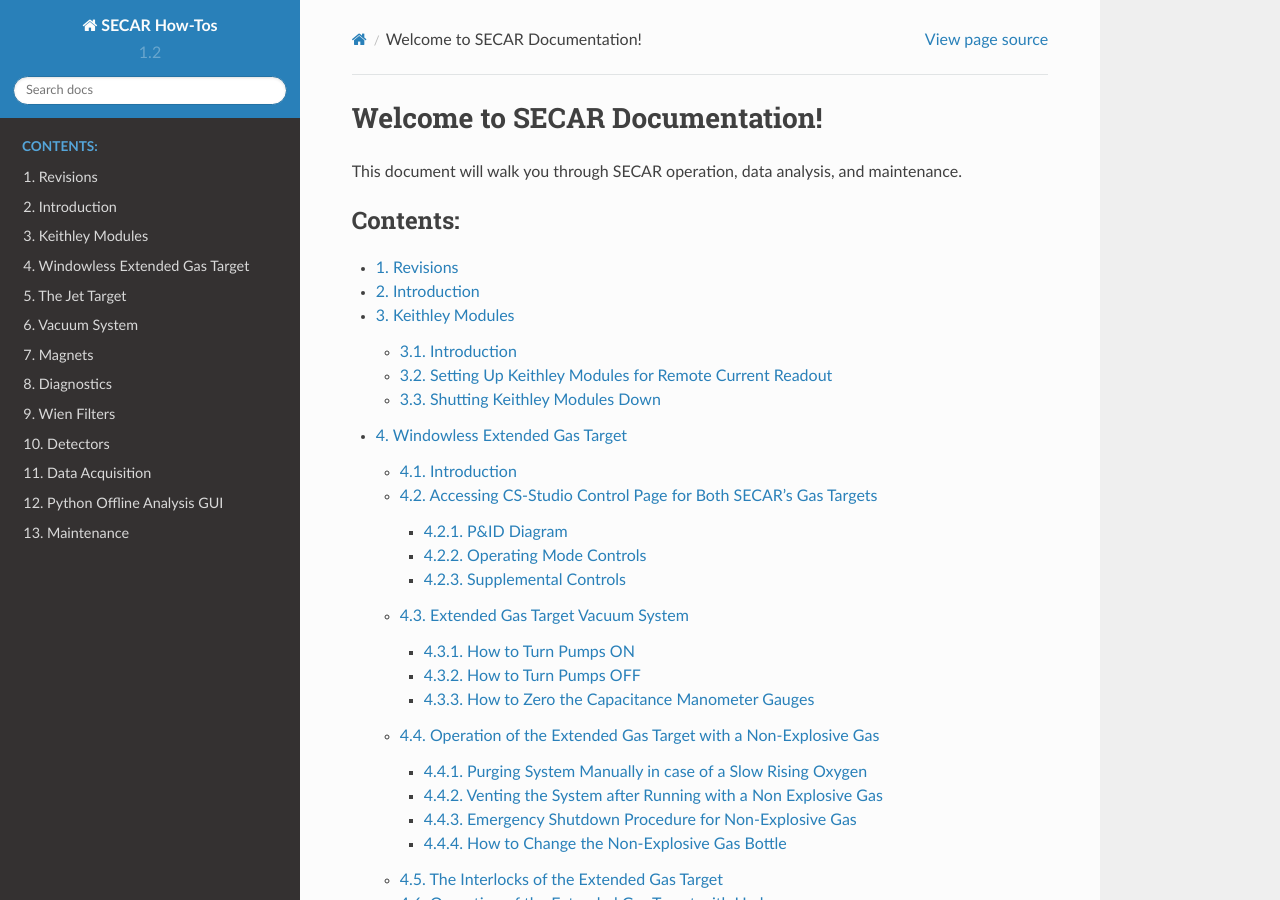
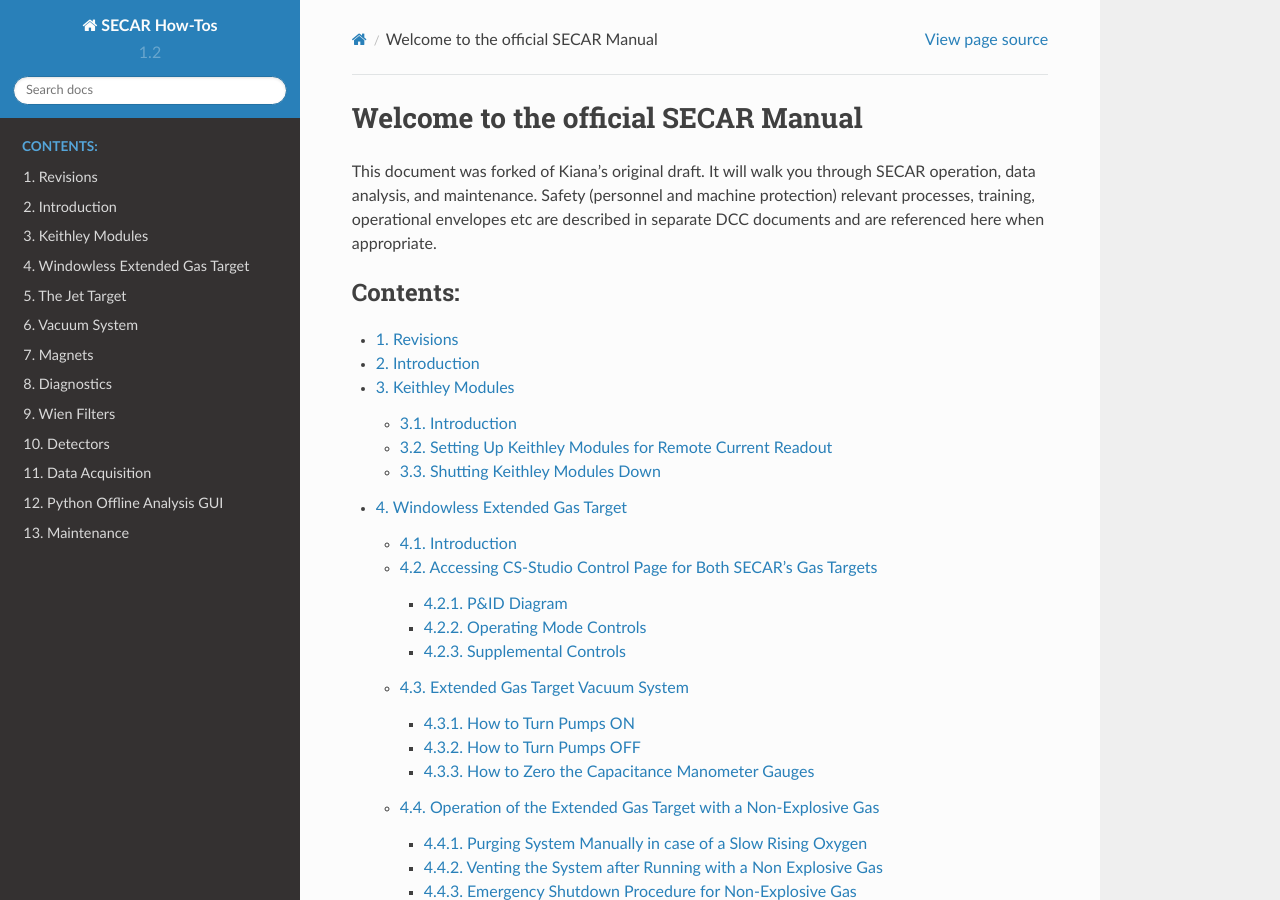
Before and after one commit to secar600/secar-documents, a Sphinx documentation site: the page built from source/index.rst, in a window 1280 px wide and 900 px high. Built offline with Sphinx 7.4.7 and the Read the Docs theme 2.0.0, drawn with Linux system fonts in a browser that asks for light colours.

Commit message:
Update index.rst

```diff
--- a/source/index.rst
+++ b/source/index.rst
@@ -1,9 +1,9 @@
 .. This file should at least contain the root `toctree` directive.
 
-Welcome to SECAR Documentation!
+Welcome to the official SECAR Manual
 ===============================
 
-This document will walk you through SECAR operation, data analysis, and maintenance.
+This document was forked of Kiana's original draft. It will walk you through SECAR operation, data analysis, and maintenance. Safety (personnel and machine protection) relevant processes, training, operational envelopes etc are described in separate DCC documents and are referenced here when appropriate.
 
 .. Contents:
 
```
